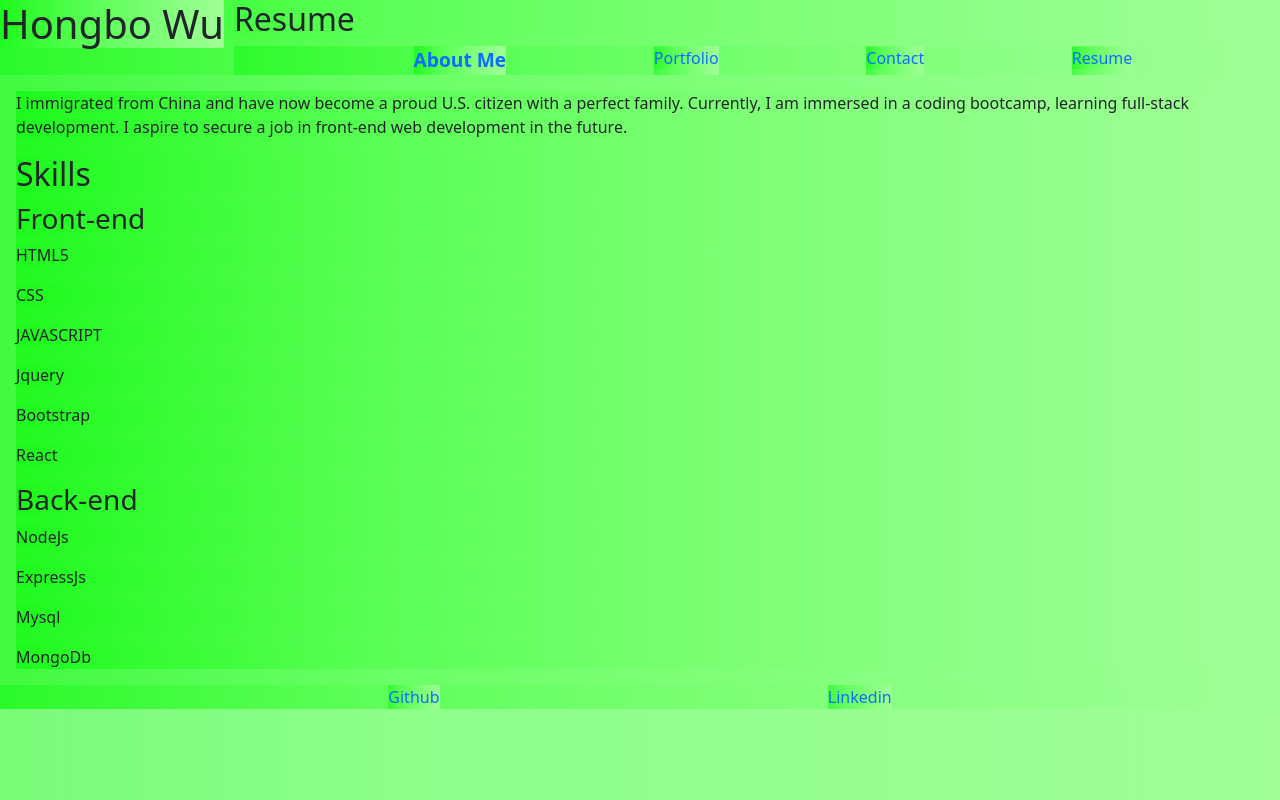
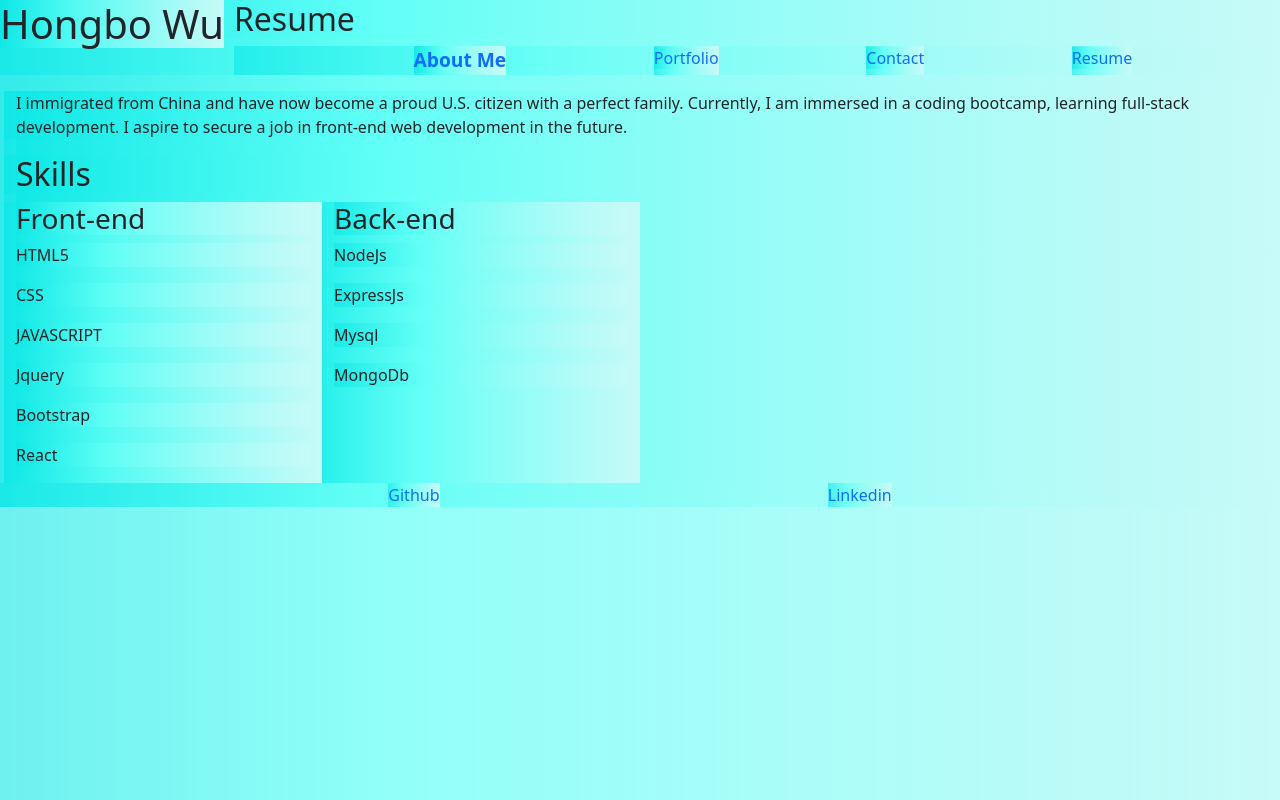
Before and after one commit to hongbowu/React-Portfolio, a React (Vite) app: page / in a window 1280 px wide. Built offline with nearby package versions, Linux system fonts and the light colour scheme.

Commit message:
moving skill part

```diff
--- a/src/App.css
+++ b/src/App.css
@@ -1,6 +1,6 @@
 * {
-  background: rgb(26,249,25);
-  background: linear-gradient(90deg, rgba(26,249,25,0.5886729691876751) 0%, rgba(90,255,85,0.6951155462184874) 30%, rgba(159,255,150,1) 100%);
+  background: rgb(9,231,229);
+background: linear-gradient(90deg, rgba(9,231,229,0.5886729691876751) 0%, rgba(97,255,246,0.6951155462184874) 30%, rgba(199,250,248,1) 100%);
 }
 
 header h1 {
--- a/src/pages/About.jsx
+++ b/src/pages/About.jsx
@@ -1,6 +1,6 @@
 export default function About() {
     return(
-        <div>
+        <div className="row">
             <p>I immigrated from China and have now
                 become a proud U.S. citizen
                 with a perfect family.
@@ -10,6 +10,7 @@ export default function About() {
                 in front-end web development in the future.
             </p>
             <h2>Skills</h2>
+            <div className='col-3'>
             <h3>Front-end</h3>
             <p>HTML5</p>
             <p>CSS</p>
@@ -17,11 +18,14 @@ export default function About() {
             <p>Jquery</p>
             <p>Bootstrap</p>
             <p>React</p>
+            </div>
+            <div className='col-3'>
             <h3>Back-end</h3>
             <p>NodeJs</p>
             <p>ExpressJs</p>
             <p>Mysql</p>
             <p>MongoDb</p>
+            </div>
         </div>
     )
 }
```
